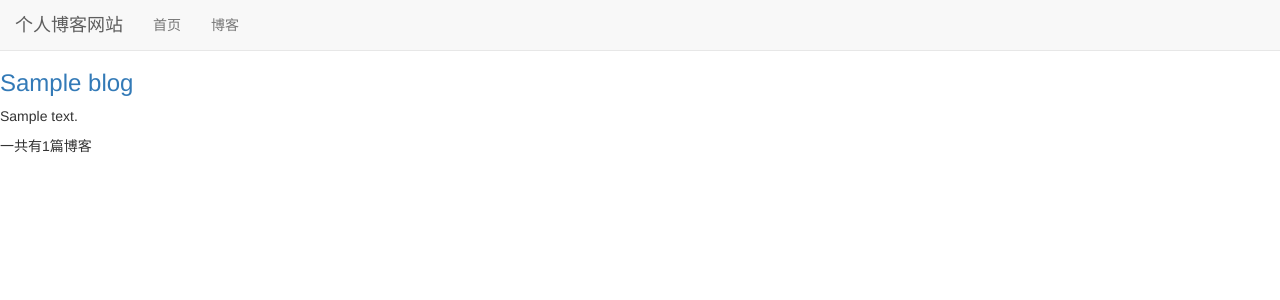
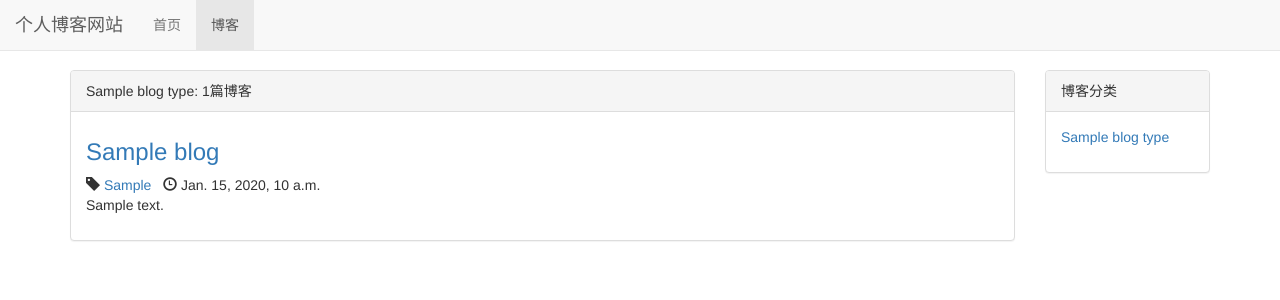
Before and after one commit to sevenaper/simple_blog, a Django app: template templates/blogs_with_type.html in a window 1280 px wide. Shown: the top 300 px of the page. Run offline with Django 3.2, Linux system fonts and the light colour scheme; the template is opened without the code that fills it: most values are stand-ins (such as "Sample title", 1, 10 or a date in 2020); some libraries are stand-ins or nearby versions.

Commit message:
bootstrap 2.0

```diff
--- a/blog/views.py
+++ b/blog/views.py
@@ -6,7 +6,7 @@ from .models import Blog, BlogType
 def blog_list(request):
     context = {}
     context['blogs'] = Blog.objects.all()
-    context['blog_types']=BlogType.objects.all()
+    context['blog_types'] = BlogType.objects.all()
     context['blogs_count'] = Blog.objects.all().count()
     return render_to_response('blog_list.html', context)
 
@@ -20,6 +20,7 @@ def blog_detail(request, blog_pk):
 def blogs_with_type(request, blog_type_pk):
     context = {}
     blog_type = get_object_or_404(BlogType, pk=blog_type_pk)
+    context['blog_type'] = blog_type
     context['blogs'] = Blog.objects.filter(blog_type=blog_type)
-    context['blog_type'] = blog_type
+    context['blog_types'] = BlogType.objects.all()
     return render_to_response('blogs_with_type.html', context)
--- /dev/null
+++ b/static/blog.css
@@ -0,0 +1,31 @@
+ul.blog-types {
+    list-style-type: none;
+}
+
+div.blog:not(:last-child) {
+    margin-bottom: 2em;
+    padding-bottom: 1em;
+    border-bottom: 1px solid #eee;
+}
+
+div.blog h3 {
+    margin-top: 0.5em;
+}
+
+div.blog p.blog-info {
+    margin-bottom: 0;
+}
+
+ul.blog-info-description {
+    list-style-type: none;
+    margin-bottom: 1em;
+}
+
+ul.blog-info-description li{
+    display: inline-block;
+    margin-right: 1em;
+}
+
+div.blog-content{
+    text-indent: 2em;
+}
--- a/templates/base.html
+++ b/templates/base.html
@@ -12,7 +12,7 @@
     {% block head_extrends %}{% endblock %}
 </head>
 <body>
-<div class="navbar navbar-default navbar-fixed-top" role="navigation">
+<div class="navbar  navbar-fixed-top navbar-default" role="navigation">
     <div class="container-fluid">
         <div class="container-header">
             <a href="/" class="navbar-brand">
@@ -25,7 +25,7 @@
             </button>
         </div>
         <div class="collapse navbar-collapse" id="navbar-collapse">
-            <ul class="nav navbar-nav">
+            <ul class="nav navbar-nav blogs">
                 <li class="{% block nav_home_active %}{% endblock %}"><a href="/">首页</a></li>
                 <li class="{% block nav_blog_active %}{% endblock %}"><a href="/blog">博客</a></li>
             </ul>
--- a/templates/blog_list.html
+++ b/templates/blog_list.html
@@ -2,25 +2,46 @@
 {% block title %}我的网站{% endblock %}
 {% block nav_blog_active %}active{% endblock %}
 
-
+{% block head_extrends %}
+    <link rel="stylesheet" href="/static/blog.css"
+{% endblock %}
 {% block content %}
     <div class="container">
         <div class="row">
-            <div class="col-md-8">
+            <div class="col-sm-8 col-md-9 col-lg-10">
+                <div class="panel panel-default">
+                    <div class="panel-heading">{% block blog_list_title %}博客列表：共{% endblock %}{{ blogs|length }}篇博客</div>
+                    <div class="panel-body">
                         {% for blog in blogs %}
-                    <a href="/blog/{{ blog.pk }}">
-                        <h3>{{ blog.title }}</h3>
-                    </a>
-                    <p>{{ blog.content|truncatechars:30 }}</p>
+                            <div class="blog">
+                                <h3><a href="/blog/{{ blog.pk }}">
+                                    {{ blog.title }}
+                                </a></h3>
+                                <p class="blog-info">
+                                    <span class="glyphicon glyphicon-tag"></span>
+                                    <a href="/blog/type/{{blog.blog_type_id}}">{{ blog.blog_type }}</a>
+                                    &nbsp;
+                                    <span class="glyphicon glyphicon-time"></span>
+                                    {{ blog.create_time }}
+                                </p>
+                                <p>{{ blog.content|truncatechars:132 }}</p>
+                            </div>
+
                         {% empty %}
-                    <p>------暂无博客，敬请期待------</p>
+                            <div class="blog">
+                                <h3><p>暂无博客，敬请期待</p></h3>
+                            </div>
                         {% endfor %}
-                <p>一共有{{ blogs|length }}篇博客</p>
 
                     </div>
-            <div class="col-md-4">
-                <h4>博客分类</h4>
-                <ur>
+                </div>
+
+            </div>
+            <div class="hidden-xs col-sm-4 col-md-3 col-lg-2 ">
+                <div class="panel panel-default">
+                    <div class="panel-heading">博客分类</div>
+                    <div class="panel-body">
+                        <ul class="blog-types">
                             {% for blog_type in blog_types %}
                                 <li>
                                     <a href="/blog/type/{{ blog_type.id }}">{{ blog_type.type_name }}</a>
@@ -28,7 +49,9 @@
                             {% empty %}
                                 <li>暂无分类</li>
                             {% endfor %}
-                </ur>
+                        </ul>
+                    </div>
+                </div>
             </div>
         </div>
     </div>
--- a/templates/blogs_with_type.html
+++ b/templates/blogs_with_type.html
@@ -1,15 +1,7 @@
-{% extends 'base.html' %}
+{% extends 'blog_list.html' %}
 {% block title %}
     {{ blog_type.type_name }}
 {% endblock %}
-{% block content %}
-    {% for blog in blogs %}
-    <a href="/blog/{{blog.pk}}">
-        <h3>{{ blog.title }}</h3>
-    </a>
-    <p>{{ blog.content|truncatechars:30 }}</p>
-    {% empty %}
-    <p>------暂无博客，敬请期待------</p>
-{% endfor %}
-<p>一共有{{ blogs|length }}篇博客</p>
+{% block blog_list_title %}
+    {{ blog_type.type_name }}:
 {% endblock %}
```
Also changed, not shown: templates/blog_detail.html (+23 -11 lines). Lines whose indentation alone changed are shown as unchanged.
